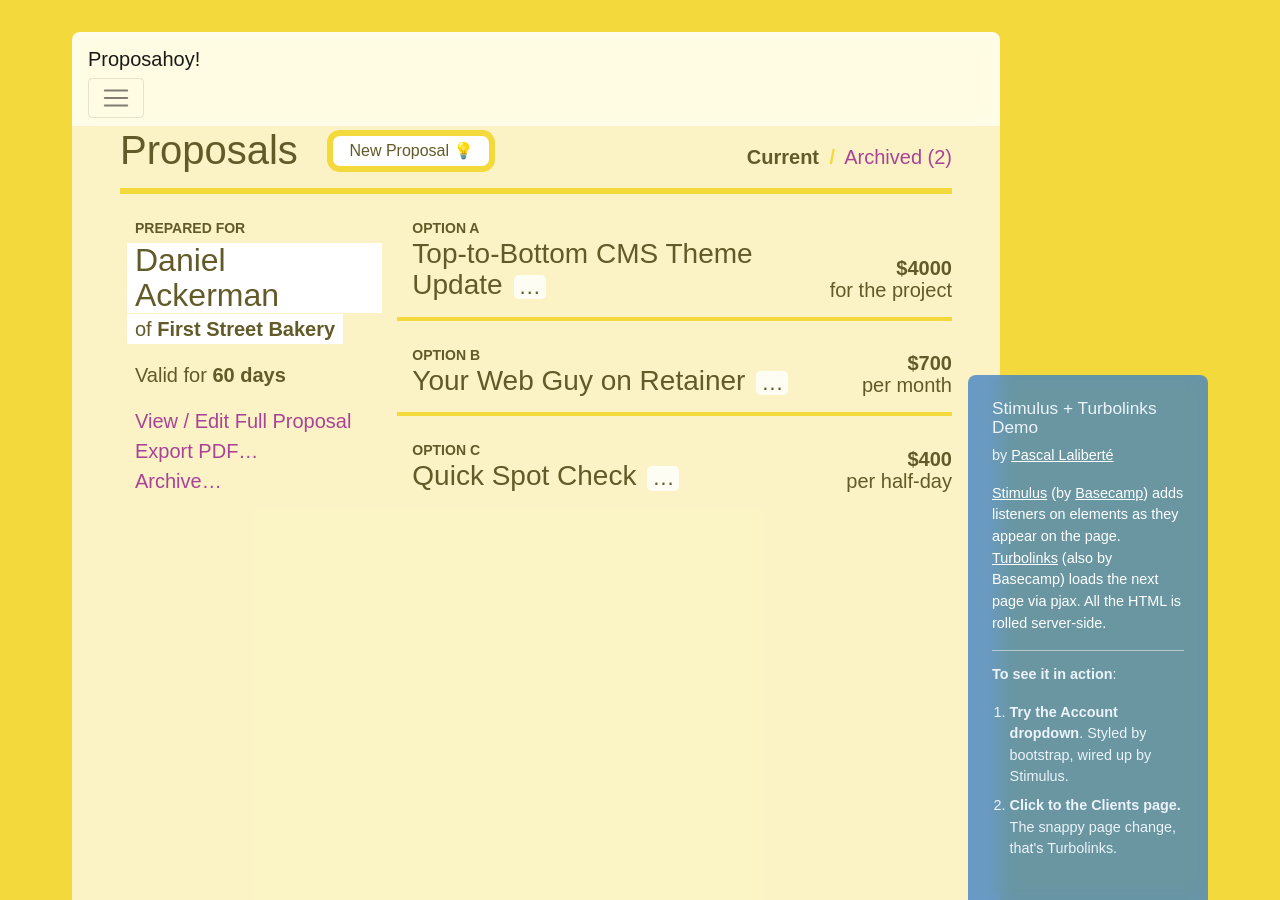
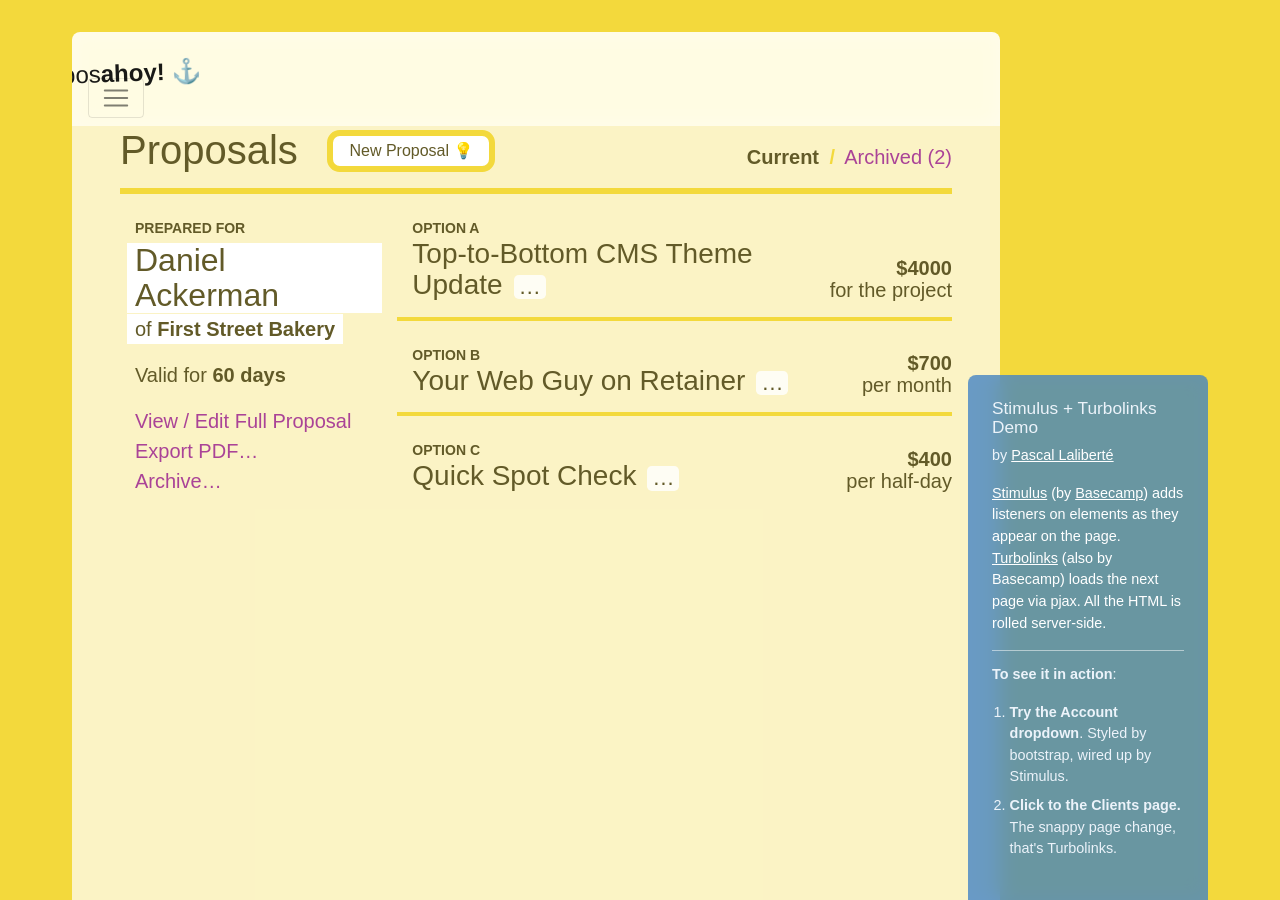
Before and after one commit to pascallaliberte/stimulus-turbolinks-demo, a Jekyll site: the page built from index.html, in a window 1280 px wide. Built offline with Jekyll 4.4.1, drawn with Linux system fonts in a browser that asks for light colours; some web fonts are replaced.

Commit message:
Proposahoy! ⚓️

```diff
--- a/_includes/header.html
+++ b/_includes/header.html
@@ -1,5 +1,5 @@
 <nav class="site-header navbar navbar-expand-lg navbar-light">
-  <a class="navbar-brand" href="#">Proposahoy!</a>
+  <a class="navbar-brand" href="{{ "/" | relative_url }}">Propos<strong>ahoy!</strong> ⚓️</a>
   <button class="navbar-toggler" type="button" data-toggle="collapse" data-target="#navbarSupportedContent" aria-controls="navbarSupportedContent" aria-expanded="false" aria-label="Toggle navigation">
     <span class="navbar-toggler-icon"></span>
   </button>
--- a/_sass/includes/_header.scss
+++ b/_sass/includes/_header.scss
@@ -4,6 +4,8 @@
     text-decoration: none;
     color: black;
   }
+
+  border-radius: rem(5px) rem(5px) 0 0;
 
   position: absolute;
   top: 0;
@@ -18,3 +20,9 @@
 .navbar-light .navbar-nav .active>.nav-link, .navbar-light .navbar-nav .nav-link.active, .navbar-light .navbar-nav .nav-link.show, .navbar-light .navbar-nav .show>.nav-link {
   color: $color-text;
 }
+
+.navbar-brand {
+  transform: scale(1.2) rotate(-2deg);
+  margin-left: 20px;
+  margin-right: 40px;
+}
```
